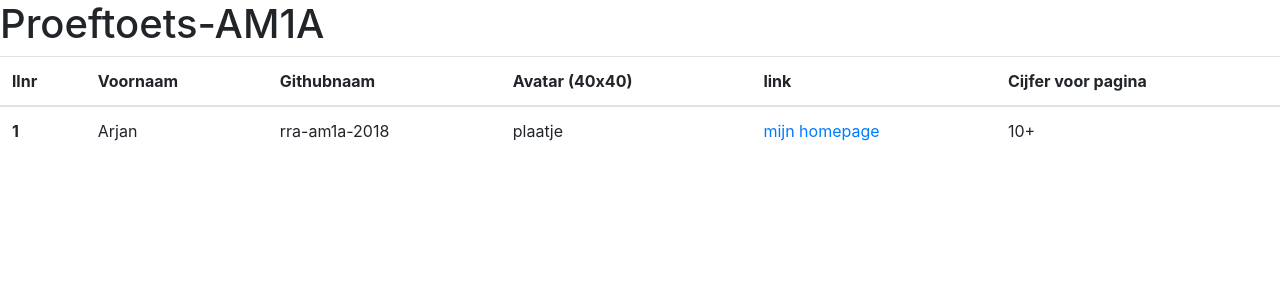
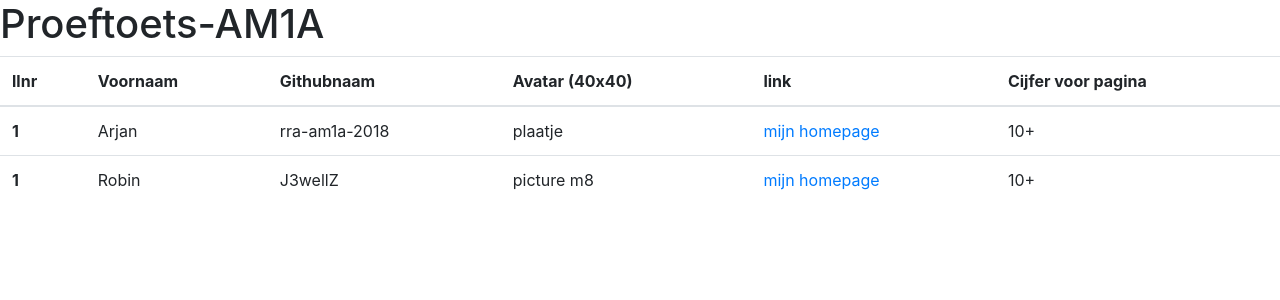
Before and after one commit to rra-am1a-2018/proeftoets-am1a, a PHP site: page / in a window 1280 px wide. Shown: the top 300 px of the page. Run offline with PHP 8.4, Linux system fonts and the light colour scheme.

Commit message:
Added my link to the page

```diff
--- a/index.php
+++ b/index.php
@@ -33,6 +33,14 @@
       <td><a href="./arjan_rra-am1c-2018.php">mijn homepage</a></td>
       <td>10+</td>
     </tr>
+    <tr>
+      <th scope="row">1</th>
+      <td>Robin</td>
+      <td>J3wellZ</td>
+      <td>picture m8</td>
+      <td><a href="./robin_J3wellZ.php">mijn homepage</a></td>
+      <td>10+</td>
+    </tr>
   </tbody>
 </table>
 
```
